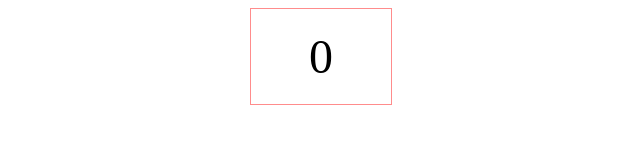
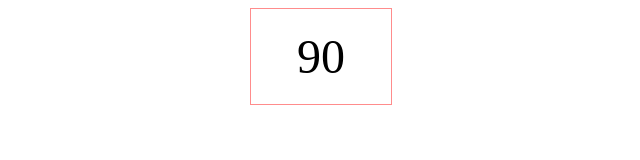
Before and after one commit to alohasally/js-number-animation, a plain HTML site: page index.html in a window 1280 px wide. Shown: the full height of the page, 319-959 px from the left. Drawn offline with Linux system fonts and the light colour scheme.

Commit message:
second commit

```diff
--- a/index.html
+++ b/index.html
@@ -5,12 +5,12 @@
     <meta http-equiv="X-UA-Compatible" content="IE=edge">
     <meta name="viewport" content="width=device-width, initial-scale=1.0">
     <link rel="stylesheet" href="./style.css">
-    <script href="./script.js"></script>
+
     <title>Js Number Animation</title>
 </head>
 <body>
     <div class="num_animation" data-rate="90">0</div>
-
+    <script src="./script.js"></script>
 </body>
 
 
--- a/script.js
+++ b/script.js
@@ -1,9 +1,13 @@
 'use strict';
 
-const numAni = document.quarySelector('.num_animation');
+const numAni = document.querySelector('.num_animation');
+const targetNum = numAni.getAttribute('data-rate');
+let num = 0;
+
 const timer =setInterval(function(){
-
-
-},3000)
-
-numAni.innerText = 1;
+    ++num;
+    numAni.innerText = num; // numAni.innerHTML = '<a>'+num+'</a>'
+    if(num == targetNum){
+        clearInterval(timer);
+        };
+},10);
```
